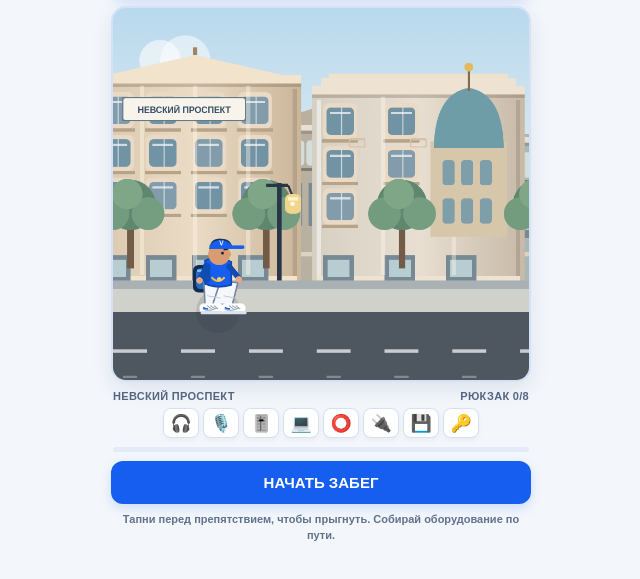
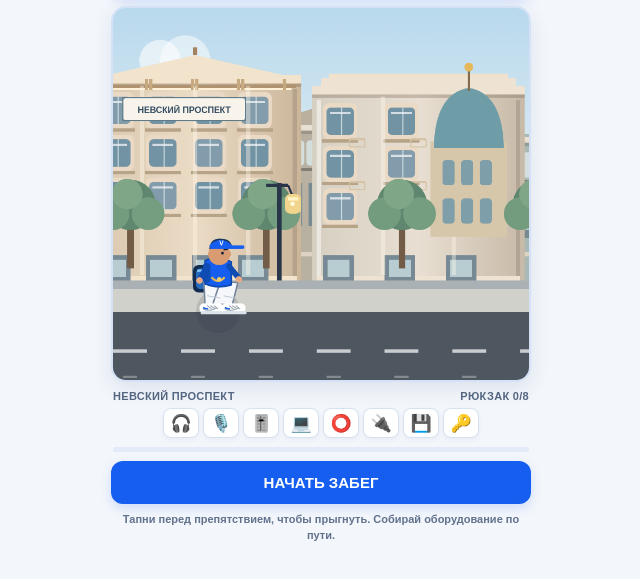
Before and after one commit to xxxarizma19-tech/vision-game-playtest, a plain HTML site: page index.html in a window 1280 px wide. Shown: the part 53-632 px from the top of the page, without its empty margins (319-959 px from the left). Drawn offline with Linux system fonts and the light colour scheme.

Commit message:
Add distinctive Nevsky street details

```diff
--- a/index.html
+++ b/index.html
@@ -37,8 +37,11 @@ function classicBuilding(bx,w,top,base,palette,seed){
     rect(wx-4,wy+wh+4,ww+8,3,'#b7a387');
   }
   for(let q=0;q<cols;q++){const dx=bx+10+q*gap;rect(dx,base-28,Math.min(28,gap-3),28,'#768994');rect(dx+4,base-24,Math.min(20,gap-11),16,'#b7cdd1')}
-  if(seed===1||seed===3){for(let q=0;q<cols;q++){const dx=bx+13+q*gap+gap/2;let wy=top+49;ln(dx-7,wy,dx+7,wy,'#d6c3a6',2);ln(dx-7,wy,dx-7,wy+7,'#d6c3a6',1);ln(dx+7,wy,dx+7,wy+7,'#d6c3a6',1);ln(dx-7,wy+7,dx+7,wy+7,'#d6c3a6',1)}}
+  if(seed===1||seed===3){for(let q=0;q<cols;q++){const dx=bx+13+q*gap+gap/2;for(let level=0;level<2;level++){let wy=top+49+level*39;ln(dx-7,wy,dx+7,wy,'#d6c3a6',2);ln(dx-7,wy,dx-7,wy+7,'#d6c3a6',1);ln(dx+7,wy,dx+7,wy+7,'#d6c3a6',1);ln(dx-7,wy+7,dx+7,wy+7,'#d6c3a6',1)}}}
   if(seed===2){rect(bx+6,base-40,w-12,4,'#7d5944');rect(bx+10,base-36,w-20,7,'#f0d6ad');for(let q=0;q<4;q++)rect(bx+14+q*(w-34)/4,base-35,2,5,'#705848')}
+  if(seed===0){rect(bx+5,top+9,w-10,3,'#b19371');rect(bx+9,top+12,w-18,2,'#fff1d8');for(let q=0;q<cols;q++){let dx=bx+13+q*gap;rect(dx,top+4,3,top<95?10:7,'#c6a97e');rect(dx+gap-4,top+4,3,top<95?10:7,'#c6a97e')}}
+  if(seed===2){let sy=base-62;rr(bx+12,sy,w-24,15,3,'#315b76');txt('КАФЕ',bx+w/2,sy+11,8,'#fff0d2');for(let q=0;q<5;q++){let aw=bx+14+q*(w-28)/5;rect(aw,sy+17,(w-30)/5,8,q%2?'#e9d8bd':'#c06d4d')}}
+  if(seed===3){for(let q=0;q<cols;q++){let wx=bx+13+q*gap+gap/2,wy=top+21; x.strokeStyle='#e9d6bd';x.lineWidth=2;x.beginPath();x.arc(wx,wy+4,6,Math.PI,0);x.stroke()}}
   for(let q=1;q<cols;q++)rect(bx+q*w/cols-2,top+10,4,base-top-20,'rgba(255,248,232,.4)');
   if(seed%3===0){x.fillStyle=palette[3];x.beginPath();x.moveTo(bx+18,top);x.lineTo(bx+w/2,top-18);x.lineTo(bx+w-18,top);x.fill();rect(bx+w/2-2,top-25,4,7,'#a38360')}
   else{rect(bx+8,top-7,w-16,7,palette[3]);rect(bx+15,top-11,w-30,4,'#f0e1ca')}
@@ -74,6 +77,7 @@ function back(){
     for(let i=0;i<4;i++){let seed=(i+Math.floor(move/204))%4;classicBuilding(i*204-shift-22,194,61+(i%2)*10,base,palettes[seed],seed)}
     let sx=325-move*.16;if(sx>-80&&sx<430){rect(sx-35,122,70,87,'#d7c7aa');x.fillStyle='#6e9ca7';x.beginPath();x.moveTo(sx-32,128);x.quadraticCurveTo(sx-31,78,sx,73);x.quadraticCurveTo(sx+31,78,sx+32,128);x.fill();ln(sx,76,sx,57,'#826b4f',2);circ(sx,54,4,'#e7b85a');for(let i=0;i<3;i++){rr(sx-24+i*17,139,11,23,3,'#7e9eaa');rr(sx-24+i*17,174,11,23,3,'#7e9eaa')}}
     rr(9,82,112,21,4,'#f8f4ec');x.strokeStyle='#627b88';x.lineWidth=1;x.strokeRect(9,82,112,21);txt('НЕВСКИЙ ПРОСПЕКТ',65,96,8,'#354e63');
+    const tramX=445-(move*.17%650);if(tramX>-170&&tramX<410){rr(tramX,211,150,29,5,'#2264a4');rr(tramX+5,214,140,3,2,'#e5bd69');for(let q=0;q<5;q++){rr(tramX+10+q*24,217,18,10,2,'#b8d4df');rect(tramX+12+q*24,219,14,2,'#eff6f4')}rect(tramX+124,216,2,20,'#e6edf0');rect(tramX+131,216,11,20,'#173b67');circ(tramX+21,241,4,'#283745');circ(tramX+128,241,4,'#283745');txt('3',tramX+137,225,7,'#fff')}
     for(let i=0;i<4;i++){let tx=i*124-(move*.82%124);yardTree(tx-5)}
     for(let i=0;i<3;i++){let lx=i*210-(move*.64%210)+152;if(i%2===0)lamp(lx)}
   }else if(yard){
```
